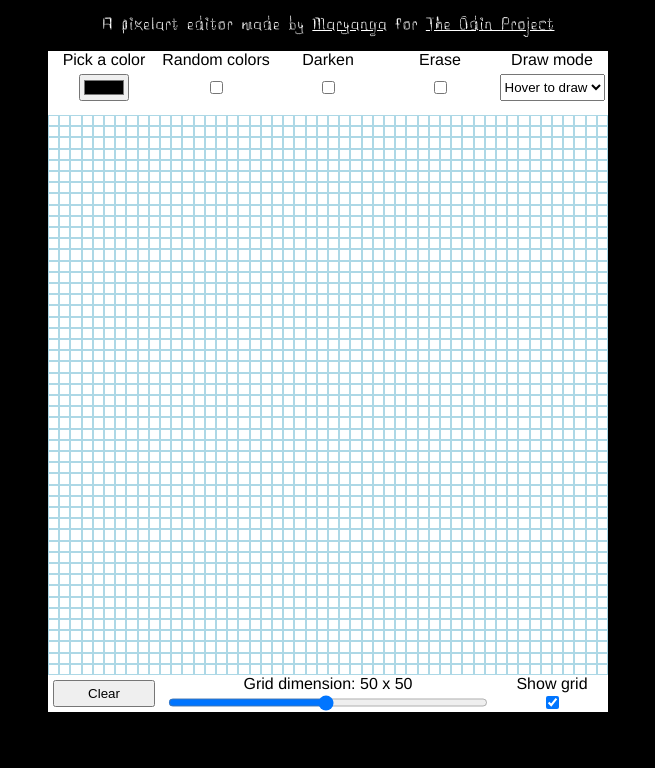
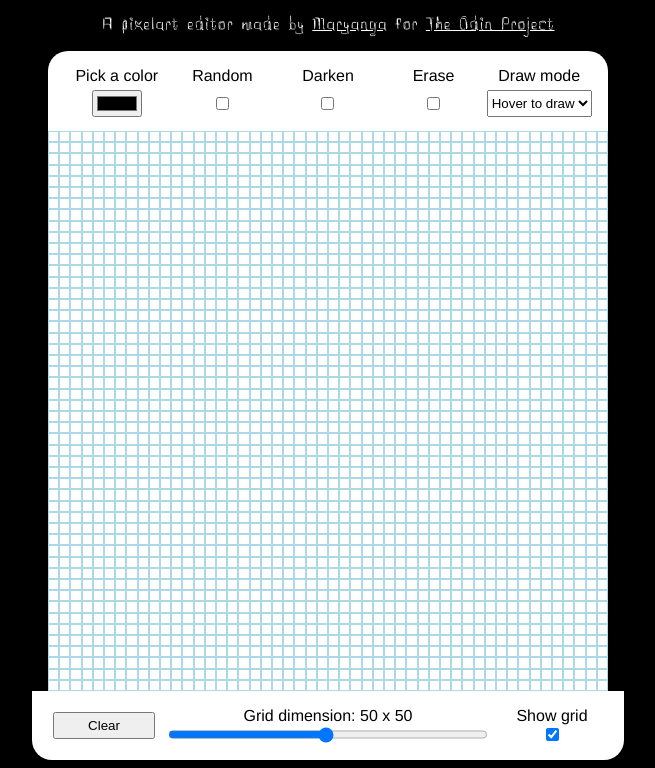
Before and after one commit to MaryangaOdin/etch-a-sketch, a plain HTML site: page index.html in a window 1280 px wide. Shown: the part 63-831 px from the top of the page, without its empty margins (312-967 px from the left). Before the commit the page ends 800 px from the top, so only its background shows below. Drawn offline with Linux system fonts and the light colour scheme.

Commit message:
Rounded corners

```diff
--- a/index.html
+++ b/index.html
@@ -34,7 +34,7 @@
 <main>
     <div id="buttons">
         <label for="color">Pick a color</label>
-        <label for="random">Random colors</label>
+        <label for="random">Random</label>
         <label for="darken">Darken</label>
         <label for="erase">Erase</label>
         <label for="drawmode" id="drawmode-label">Draw mode</label>
--- a/styles/main.css
+++ b/styles/main.css
@@ -58,13 +58,17 @@ input, select {
 #buttons {
     display: grid;
     row-gap: 5px;
-    max-height: 4em;
+    max-height: 5em;
     grid-template-columns: repeat(5, 1fr);
     grid-template-rows: repeat(5, 1fr);
     background-color: white;
     width: 35em;
     margin: 0 auto;
     text-align: center;
+    border-top-left-radius: 20px;
+    border-top-right-radius: 20px;
+    padding: 1em;
+    box-sizing: border-box;
 }
 
 #drawmode, #drawmode-label {
@@ -79,6 +83,9 @@ input, select {
     width: 35em;
     margin: 0 auto;
     text-align: center;
+    border-bottom-right-radius: 20px;
+    border-bottom-left-radius: 20px;
+    padding: 1em;
 }
 
 #clear-button {
```
